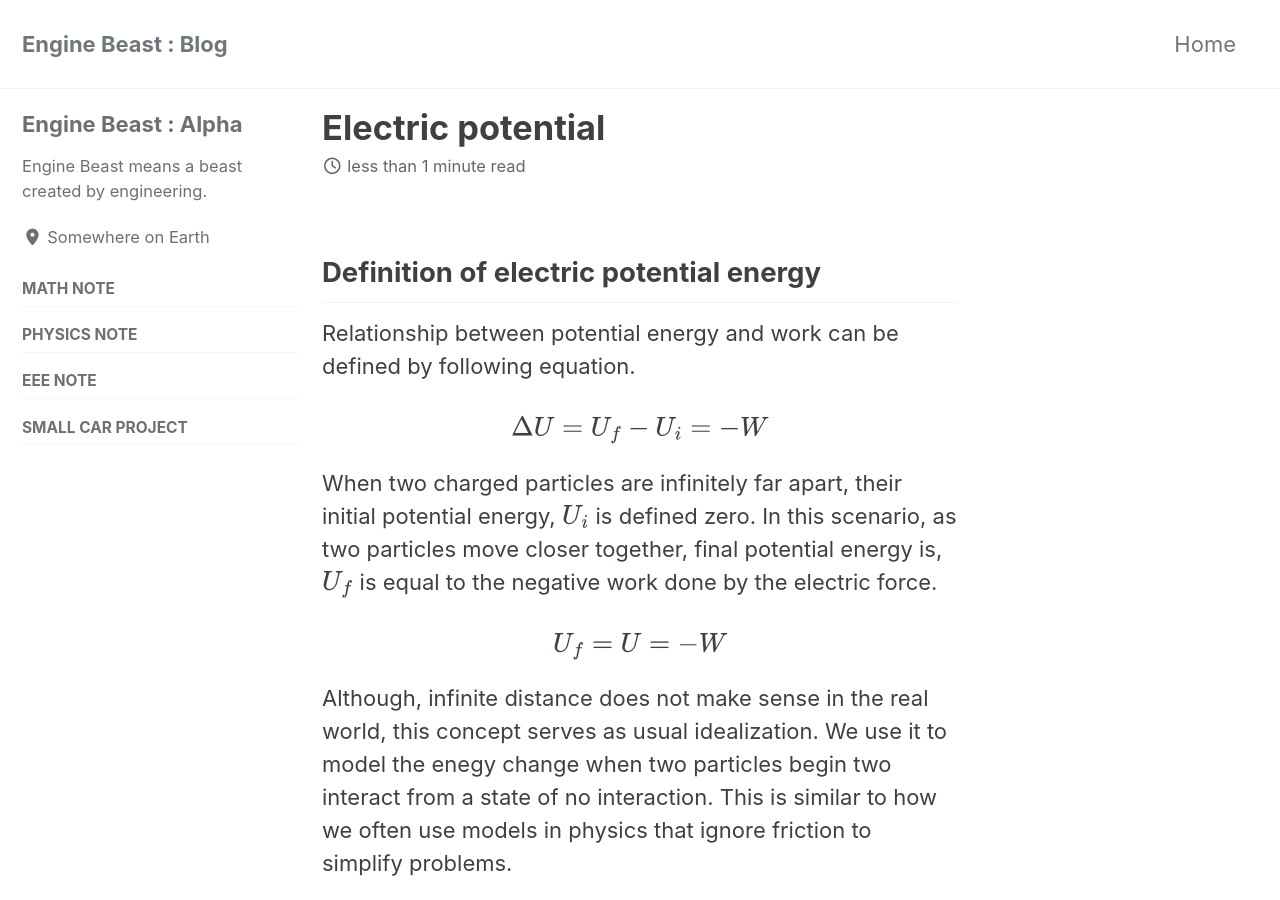
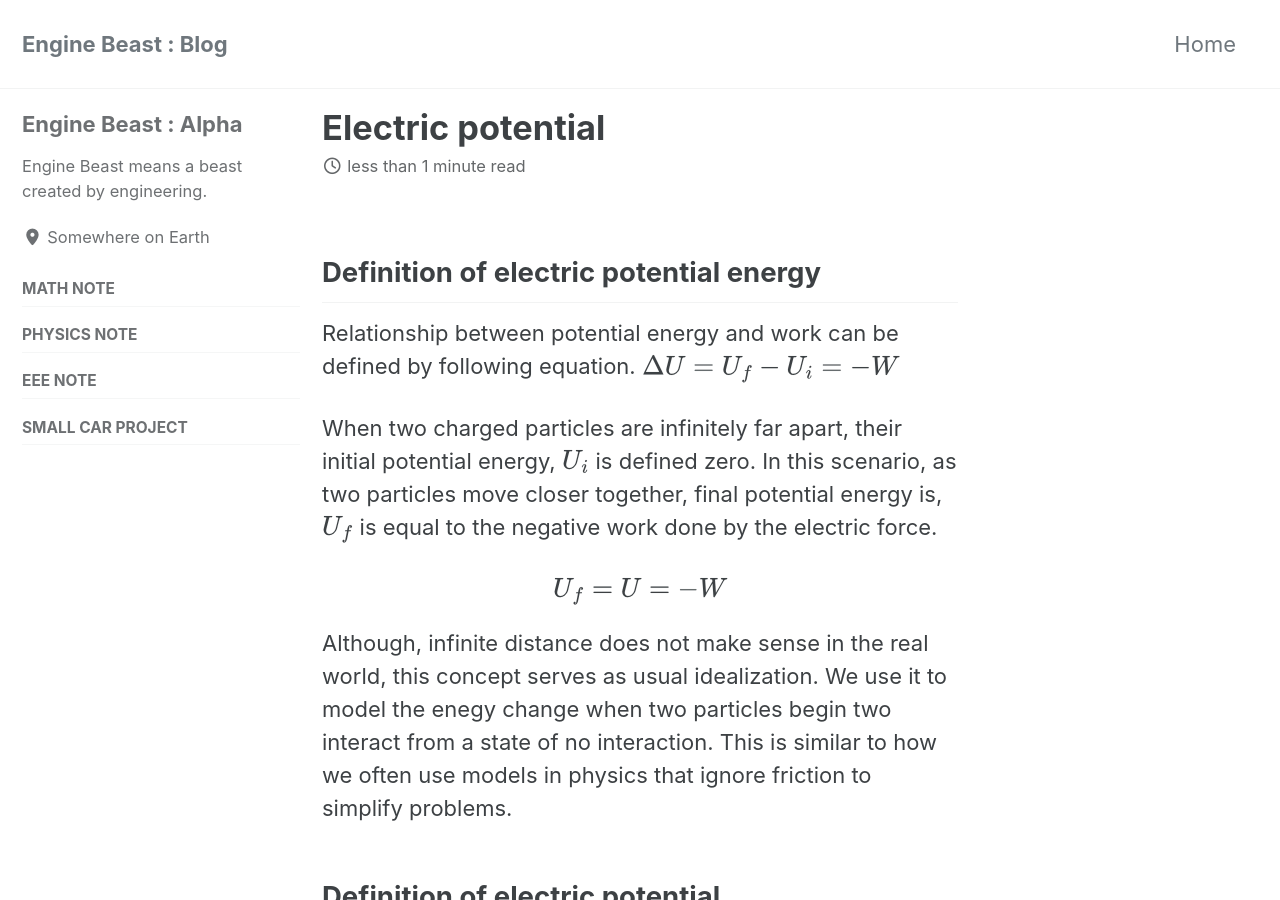
Before and after one commit to enginebeast/enginebeast.github.io, a Jekyll site: the page built from _posts/2025-10-11-electric_potential.md, in a window 1280 px wide and 900 px high. Built offline with Jekyll 4.4.1, drawn with Linux system fonts in a browser that asks for light colours; cached includes are drawn as plain includes.

Commit message:
Delete newline front latex

```diff
--- a/_posts/2025-10-11-electric_potential.md
+++ b/_posts/2025-10-11-electric_potential.md
@@ -8,7 +8,6 @@ use_math: true
 <h2>Definition of electric potential energy</h2>
 
 Relationship between potential energy and work can be defined by following equation.
-
 $$\Delta U = U_f - U_i = -W$$
 
 When two charged particles are infinitely far apart, their initial potential energy, $$U_i$$ is defined zero.
@@ -20,7 +19,7 @@ Although, infinite distance does not make sense in the real world, this concept
 We use it to model the enegy change when two particles begin two interact from a state of no interaction.
 This is similar to how we often use models in physics that ignore friction to simplify problems.
 
-<h2>Definition of electric potential</h2>
+## Definition of electric potential
 
 $$V = \frac{U}{q}$$
 
```
